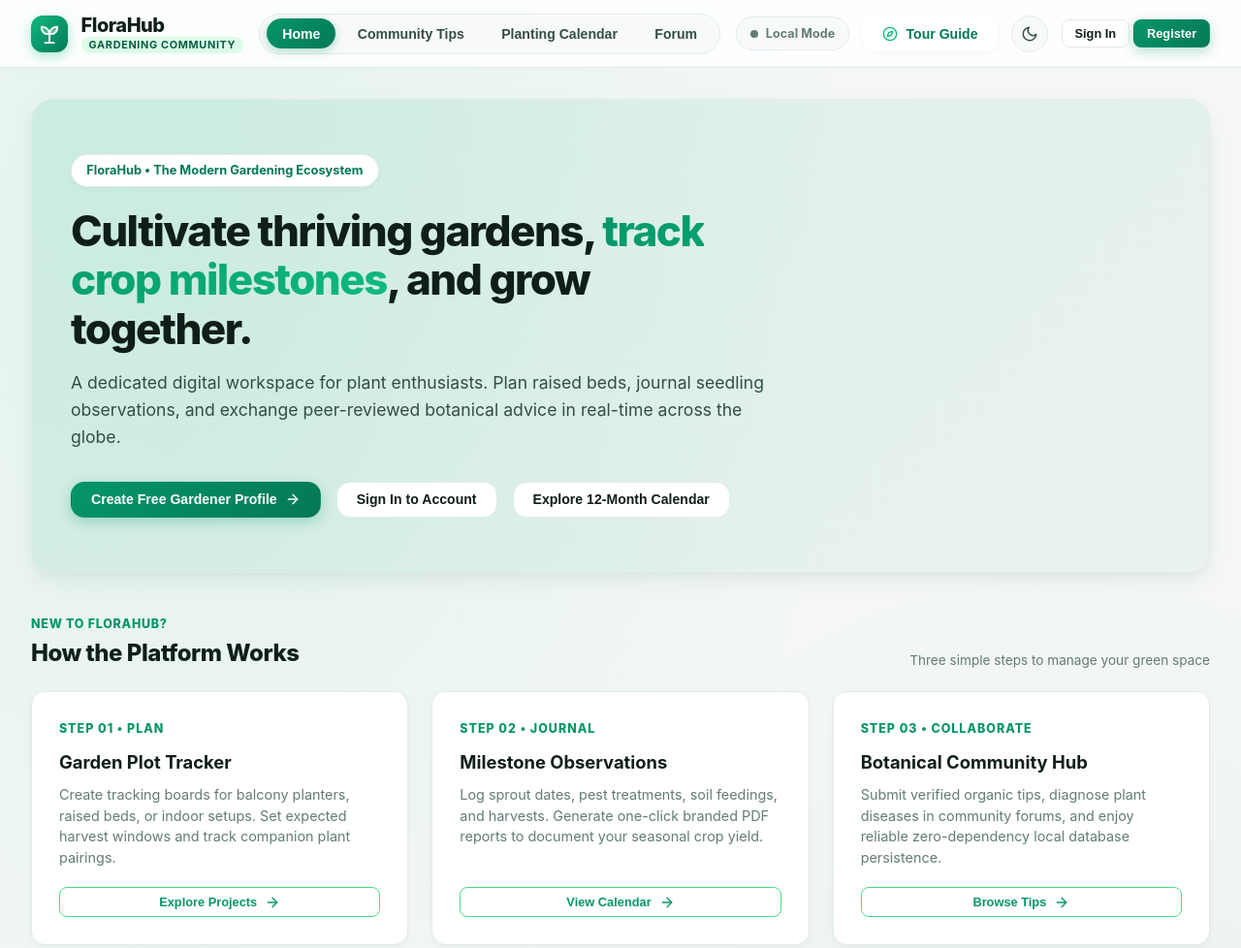
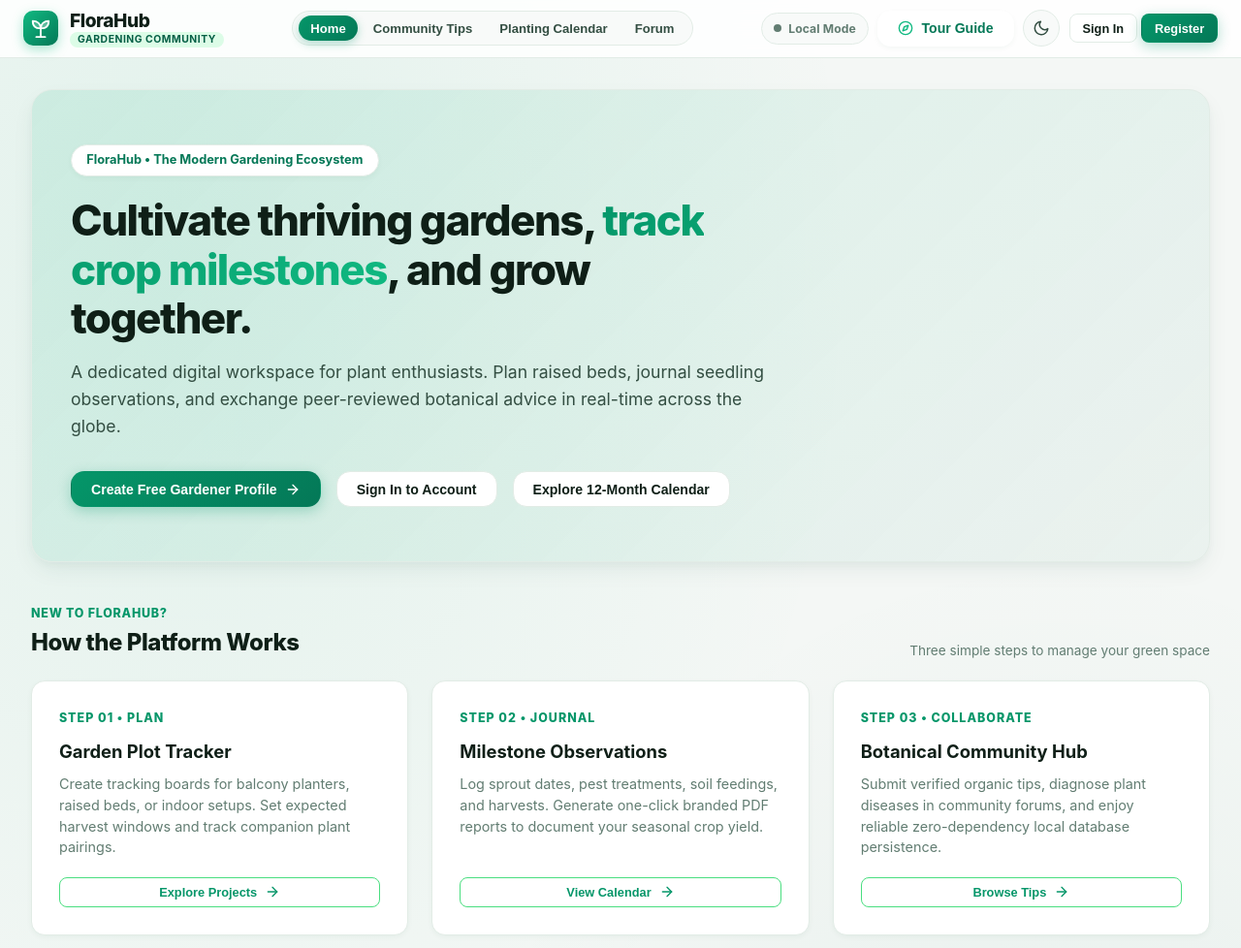
Before and after one commit to nsm-nitin-sharma/Gardening_System, a plain HTML site: page index.html in a window 1280 px wide. Shown: the top 978 px of the page at 97% size. Drawn offline with Linux system fonts and the light colour scheme; a script that the page names is missing.

Commit message:
fix(ui): enforce strict single-line navbar layout and prevent text wrapping

```diff
--- a/app.css
+++ b/app.css
@@ -115,33 +115,38 @@ body {
 }
 
 .header-container {
-  max-width: 1320px;
+  max-width: 1560px;
+  width: 100%;
   margin: 0 auto;
-  padding: 0.85rem 2rem;
+  padding: 0.6rem 1.5rem;
   display: flex;
   align-items: center;
   justify-content: space-between;
+  gap: 0.75rem;
 }
 
 .brand {
   display: flex;
   align-items: center;
-  gap: 0.85rem;
+  gap: 0.75rem;
   text-decoration: none;
   color: var(--text-primary);
+  white-space: nowrap;
+  flex-shrink: 0;
 }
 
 .brand-icon {
-  width: 38px;
-  height: 38px;
+  width: 36px;
+  height: 36px;
   background: linear-gradient(135deg, #10b981 0%, #047857 100%);
-  border-radius: 12px;
+  border-radius: 10px;
   display: flex;
   align-items: center;
   justify-content: center;
   color: #ffffff;
   box-shadow: 0 4px 12px rgba(16, 185, 129, 0.35);
   transition: var(--transition);
+  flex-shrink: 0;
 }
 
 .brand:hover .brand-icon {
@@ -149,21 +154,24 @@ body {
 }
 
 .brand-title {
-  font-size: 1.25rem;
+  font-size: 1.2rem;
   font-weight: 800;
   letter-spacing: -0.025em;
   color: var(--text-primary);
+  white-space: nowrap;
 }
 
 .brand-badge {
-  font-size: 0.68rem;
+  font-size: 0.65rem;
   font-weight: 700;
   text-transform: uppercase;
-  letter-spacing: 0.06em;
-  padding: 0.15rem 0.5rem;
+  letter-spacing: 0.05em;
+  padding: 0.12rem 0.5rem;
   background: var(--primary-100);
   color: var(--primary-800);
   border-radius: var(--radius-full);
+  white-space: nowrap;
+  display: inline-block;
 }
 
 [data-theme="dark"] .brand-badge {
@@ -174,25 +182,30 @@ body {
 .nav-links {
   display: flex;
   align-items: center;
-  gap: 0.4rem;
+  gap: 0.25rem;
   list-style: none;
   background: var(--bg-subtle);
-  padding: 0.3rem 0.45rem;
+  padding: 0.25rem 0.4rem;
   border-radius: var(--radius-full);
   border: 1px solid var(--border-subtle);
+  white-space: nowrap;
+  flex-shrink: 0;
 }
 
 .nav-link {
-  padding: 0.45rem 1rem;
+  padding: 0.35rem 0.75rem;
   border-radius: var(--radius-full);
   color: var(--text-secondary);
   text-decoration: none;
-  font-size: 0.88rem;
+  font-size: 0.82rem;
   font-weight: 600;
   transition: var(--transition);
   cursor: pointer;
   border: none;
   background: transparent;
+  white-space: nowrap;
+  display: inline-block;
+  flex-shrink: 0;
 }
 
 .nav-link:hover {
@@ -209,23 +222,53 @@ body {
 .header-actions {
   display: flex;
   align-items: center;
-  gap: 0.85rem;
+  gap: 0.6rem;
+  white-space: nowrap;
+  flex-shrink: 0;
+}
+
+.btn-tour {
+  white-space: nowrap;
+  flex-shrink: 0;
+  padding: 0.35rem 0.75rem;
+  font-size: 0.82rem;
 }
 
 /* Cloud Status Live Badge */
 .cloud-status-badge {
   display: inline-flex;
   align-items: center;
-  gap: 0.5rem;
-  padding: 0.4rem 0.85rem;
+  gap: 0.45rem;
+  padding: 0.35rem 0.75rem;
   border-radius: var(--radius-full);
-  font-size: 0.78rem;
+  font-size: 0.76rem;
   font-weight: 700;
   background: var(--bg-subtle);
   border: 1px solid var(--border-subtle);
   color: var(--text-muted);
   letter-spacing: 0.01em;
   transition: var(--transition);
+  white-space: nowrap;
+  flex-shrink: 0;
+}
+
+.cloud-status-badge .status-text {
+  white-space: nowrap;
+}
+
+.user-nav-pill {
+  display: inline-flex;
+  align-items: center;
+  gap: 0.45rem;
+  white-space: nowrap;
+  flex-shrink: 0;
+}
+
+.user-nav-name {
+  font-size: 0.82rem;
+  font-weight: 600;
+  white-space: nowrap;
+  display: inline-block;
 }
 
 .cloud-status-badge .status-dot {
--- a/app.js
+++ b/app.js
@@ -1128,16 +1128,16 @@ function updateNavState(currentView) {
   if (authSlot) {
     if (user) {
       authSlot.innerHTML = `
-        <div style="display:flex; align-items:center; gap:0.65rem;">
-          <span style="font-size:0.85rem; font-weight:600;">${user.fullName}</span>
-          <span class="badge ${user.role === 'ADMIN' ? 'badge-danger' : 'badge-success'}">${user.role}</span>
-          <button class="btn btn-secondary btn-sm" onclick="logoutUser()">Logout</button>
+        <div class="user-nav-pill">
+          <span class="user-nav-name" title="${user.fullName}">${user.fullName}</span>
+          <span class="badge ${user.role === 'ADMIN' ? 'badge-danger' : 'badge-success'}" style="white-space:nowrap;">${user.role}</span>
+          <button class="btn btn-secondary btn-sm logout-btn" style="white-space:nowrap;" onclick="logoutUser()">Logout</button>
         </div>
       `;
     } else {
       authSlot.innerHTML = `
-        <button class="btn btn-secondary btn-sm" onclick="navigate('login')">Sign In</button>
-        <button class="btn btn-primary btn-sm" onclick="navigate('register')">Register</button>
+        <button class="btn btn-secondary btn-sm" style="white-space:nowrap;" onclick="navigate('login')">Sign In</button>
+        <button class="btn btn-primary btn-sm" style="white-space:nowrap;" onclick="navigate('register')">Register</button>
       `;
     }
   }
--- a/index.html
+++ b/index.html
@@ -4,7 +4,7 @@
   <meta charset="UTF-8">
   <meta name="viewport" content="width=device-width, initial-scale=1.0">
   <title>FloraHub - Online Gardening Community Platform</title>
-  <link rel="stylesheet" href="./app.css?v=florahub_live">
+  <link rel="stylesheet" href="./app.css?v=single_line_v3">
   <!-- Firebase App & Firestore Cloud SDK (Compat SDK for direct file:// browser execution) -->
   <script src="https://www.gstatic.com/firebasejs/10.12.2/firebase-app-compat.js"></script>
   <script src="https://www.gstatic.com/firebasejs/10.12.2/firebase-firestore-compat.js"></script>
@@ -31,7 +31,7 @@
     <div class="header-container">
       <a href="javascript:void(0)" class="brand" onclick="navigate('home')">
         <div class="brand-icon" aria-hidden="true"><svg viewBox="0 0 24 24" width="22" height="22" fill="none" stroke="currentColor" stroke-width="2" stroke-linecap="round" stroke-linejoin="round"><path d="M12 22V12" /><path d="M12 12C12 7 8 4 3 4c0 6 4 9 9 8z" fill="currentColor" fill-opacity="0.25" /><path d="M12 12c0-5 4-8 9-8 0 6-4 9-9 8z" fill="currentColor" fill-opacity="0.35" /><path d="M7 22h10" /></svg></div>
-        <div style="display:flex; flex-direction:column; line-height:1.2;">
+        <div style="display:flex; flex-direction:column; line-height:1.2; white-space:nowrap;">
           <span class="brand-title">FloraHub</span>
           <span class="brand-badge">Gardening Community</span>
         </div>
@@ -98,6 +98,6 @@
   <!-- Local Firebase Config (Optional; excluded from Git) -->
   <script src="./firebase-config.js"></script>
   <!-- Application Logic & Local Storage Database -->
-  <script src="./app.js?v=florahub_live"></script>
+  <script src="./app.js?v=single_line_v3"></script>
 </body>
 </html>
```
